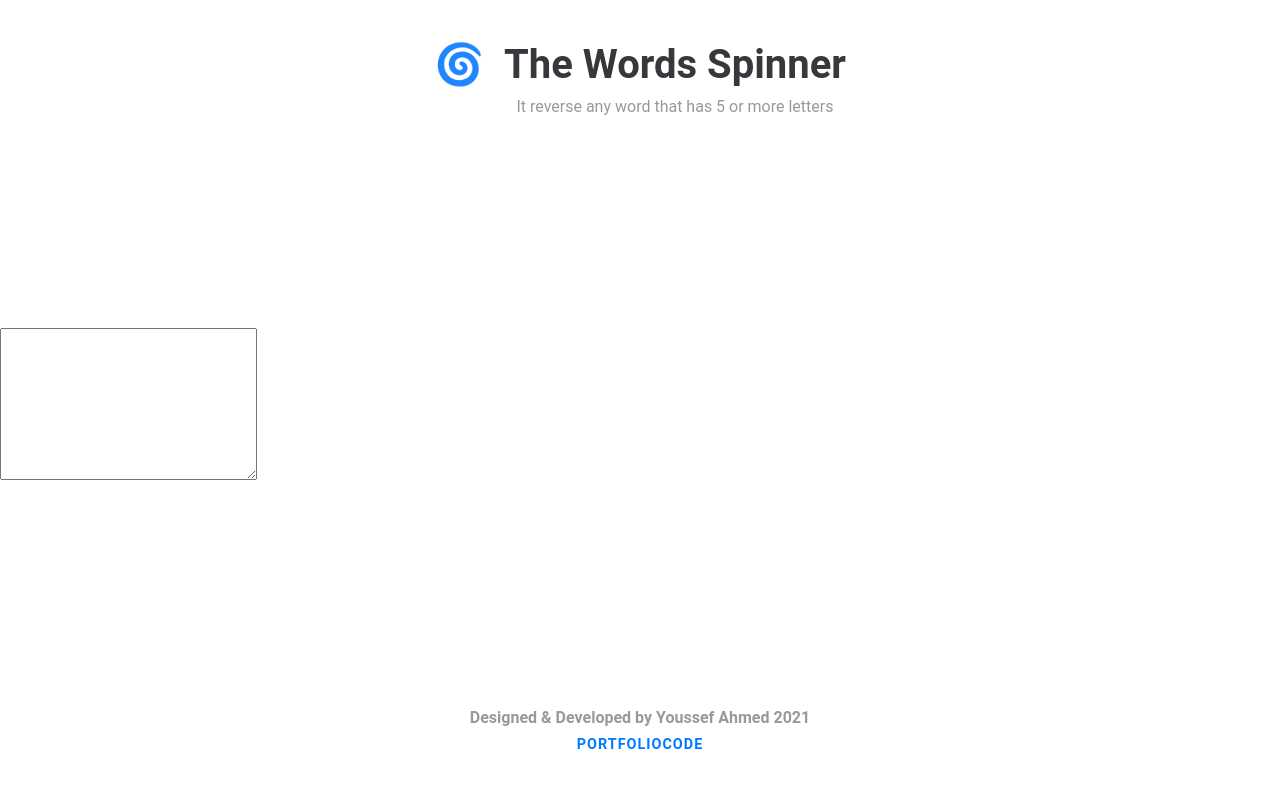
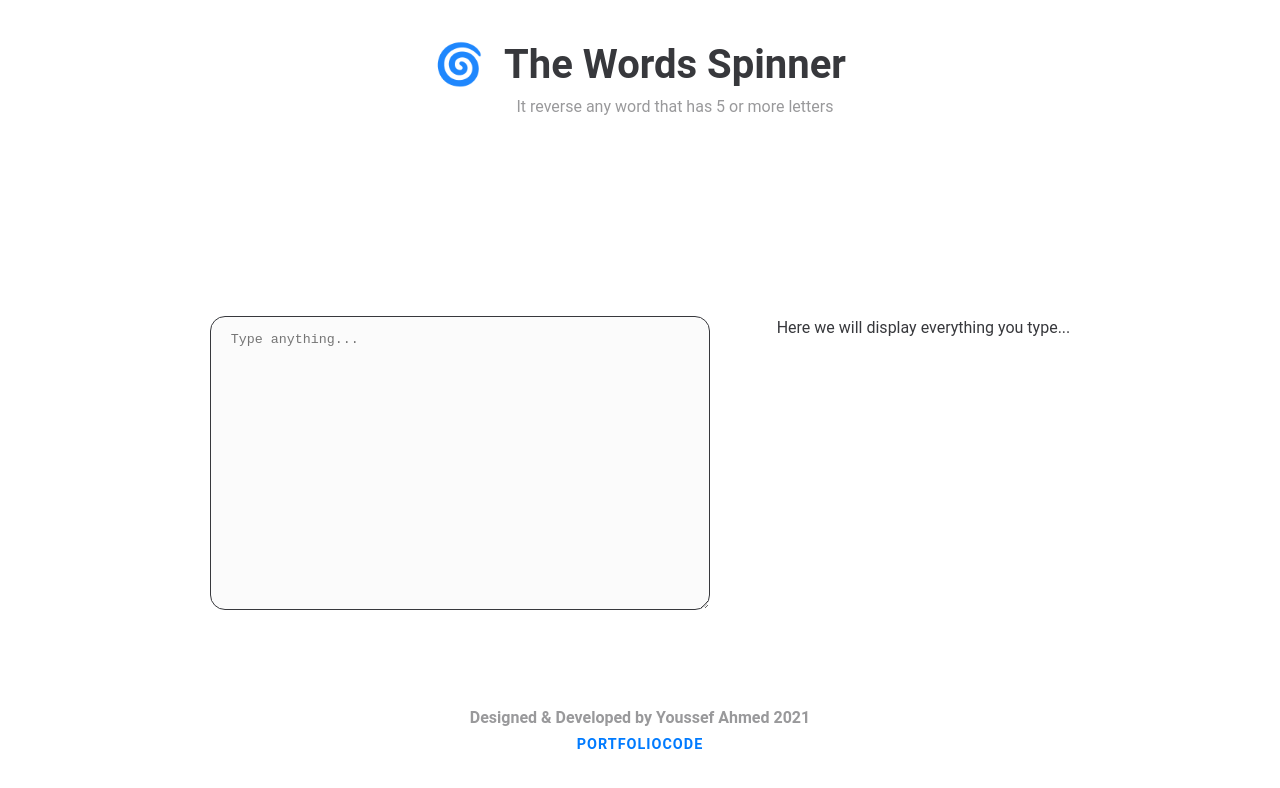
Before and after one commit to Yossef-Ahmed/words-spinner, a React (Create React App) app: page / in a window 1280 px wide. Shown: the top 788 px of the page. Built offline with nearby package versions, Linux system fonts and the light colour scheme.

Commit message:
Change The Words Spinner Structure

```diff
--- a/src/components/WordsSpinner.js
+++ b/src/components/WordsSpinner.js
@@ -16,10 +16,8 @@ export class WordsSpinner extends Component {
     render() {
         return (
             <section className="words-spinner">
-                <form>
-                    <textarea className="words-spinner__textarea" onChange={this.changeResultWords} name="words" cols="30" rows="10"></textarea>
-                </form>
-                <div className="words-spinner__results">{this.state.resultWords}</div>
+                <textarea className="words-spinner__textarea" onChange={this.changeResultWords} placeholder="Type anything..." name="words" cols="30" rows="10"></textarea>
+                <div className="words-spinner__results">{this.state.resultWords ? this.state.resultWords : "Here we will display everything you type..."}</div>
             </section>
         )
     }
--- a/src/style/App.scss
+++ b/src/style/App.scss
@@ -7,9 +7,11 @@
 // 2- LAYOUTS FILES
 @import "2-layouts/appClass";
 @import "2-layouts/header";
+@import "2-layouts/wordsSpinner";
 @import "2-layouts/footer";
 
 // 3- MODULES FILES
 @import "3-modules/header";
+@import "3-modules/wordsSpinner";
 @import "3-modules/footerCopyright";
 @import "3-modules/footerLinks";
```
